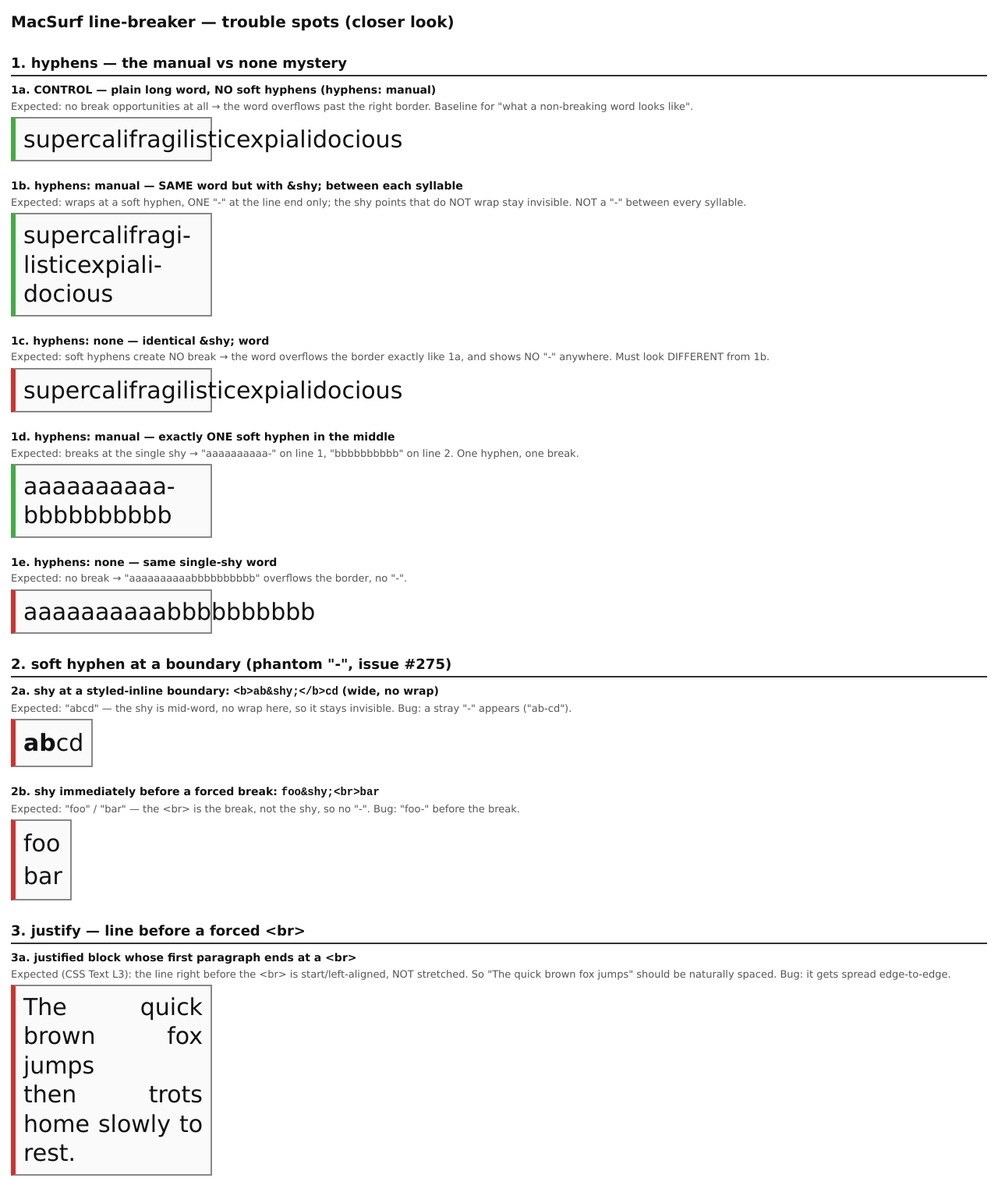
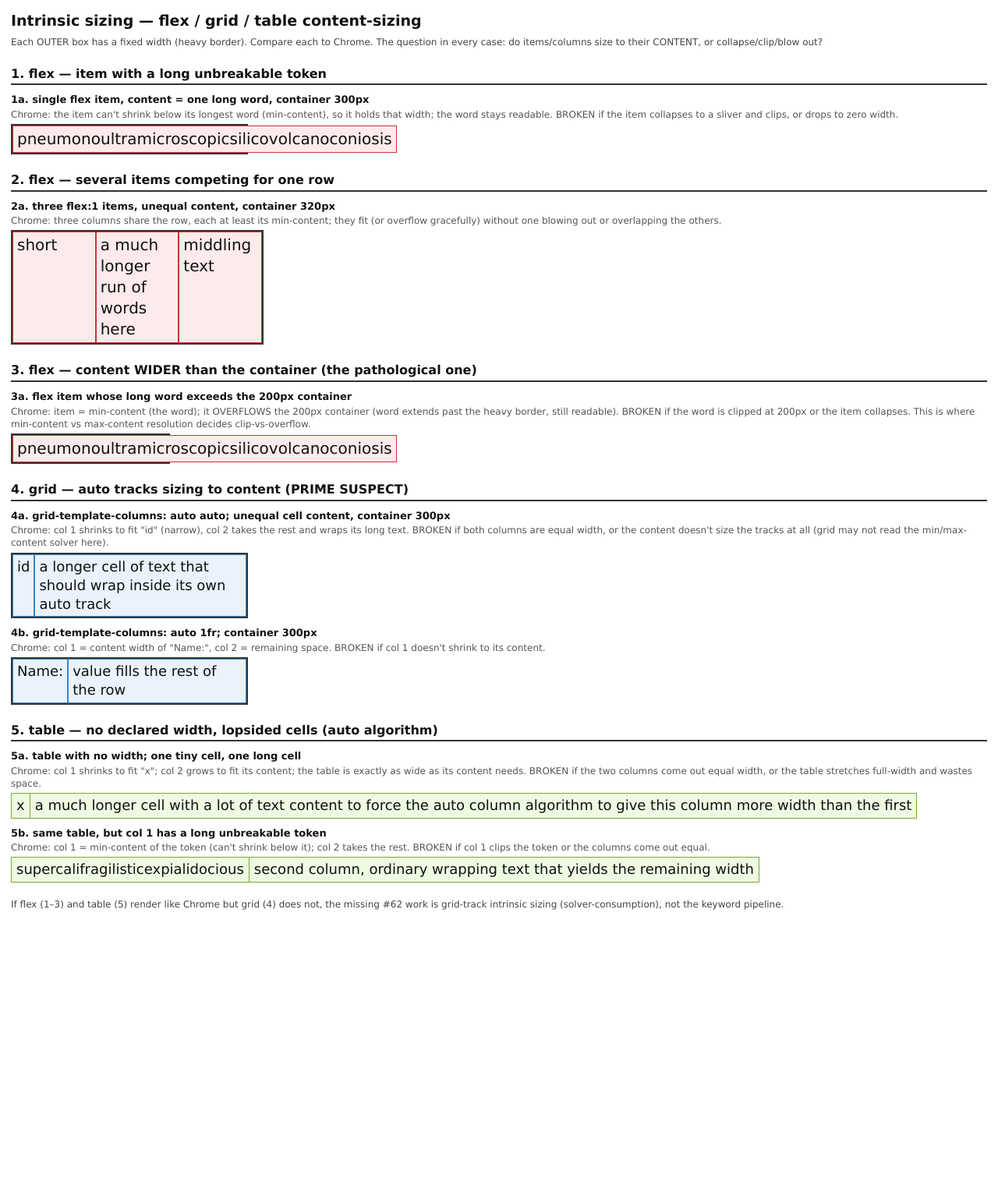
Before and after one commit to mplsllc/macsurf-web, a plain HTML site: page t.html in a window 1280 px wide. Shown: the top 1511 px of the page at 78% size. After the commit the page ends 1182 px from the top, so only its background shows below. Drawn offline with Linux system fonts and the light colour scheme.

Commit message:
t.html: adversarial intrinsic-sizing page (flex/grid/table content-sizing vs Chrome)

```diff
--- a/t.html
+++ b/t.html
@@ -3,105 +3,88 @@
 <head>
 <meta charset="utf-8">
 <meta name="viewport" content="width=device-width, initial-scale=1">
-<title>MacSurf line-breaker trouble spots (hyphens / justify-br / shy)</title>
+<title>MacSurf intrinsic sizing (flex / grid / table content-sizing) vs Chrome</title>
 <style>
-  body { font: 17px/1.4 Geneva, Verdana, sans-serif; margin: 14px; color: #111; background: #fff; }
-  h1 { font-size: 20px; margin: 0 0 10px; }
-  h2 { font-size: 18px; margin: 26px 0 8px; border-bottom: 2px solid #333; padding-bottom: 3px; }
-  .lbl { font-size: 14px; font-weight: bold; margin: 0 0 4px; }
-  .exp { font-size: 13px; color: #555; font-weight: normal; margin-top: 2px; }
-  .blk { margin: 0 0 22px; }
-  /* Test columns: BIG font so a stray/real hyphen is unmistakable; the border is
-     the box edge, so overflow (text past the border) vs break is obvious. */
-  .col   { width: 230px; border: 2px solid #888; padding: 8px 10px; background: #fafafa;
-           font-size: 30px; line-height: 1.25; }
-  .colW  { border: 2px solid #888; padding: 8px 10px; background: #fafafa;
-           font-size: 30px; display: inline-block; }
-  .bad { border-left: 6px solid #c33; }
-  .ok  { border-left: 6px solid #4a4; }
-  .hy-manual { hyphens: manual; }
-  .hy-none   { hyphens: none; }
-  .j         { text-align: justify; }
+  body { font: 16px/1.35 Geneva, Verdana, sans-serif; margin: 14px; color: #111; background: #fff; }
+  h1 { font-size: 19px; margin: 0 0 6px; }
+  h2 { font-size: 16px; margin: 22px 0 6px; border-bottom: 2px solid #333; padding-bottom: 2px; }
+  .lead { font-size: 12px; color: #444; margin: 0 0 12px; }
+  .lbl { font-size: 13px; font-weight: bold; margin: 10px 0 4px; }
+  .exp { font-size: 12px; color: #555; font-weight: normal; margin-top: 2px; }
+  /* Every test box is bordered so column/item edges are visible; the OUTER
+     container has a fixed width so overflow vs clip vs collapse is obvious. */
+  .cont  { border: 2px solid #333; background: #f4f4f4; margin-top: 4px; }
+  .flex  { display: flex; }
+  .item  { border: 1px solid #c33; background: #fdeaea; padding: 3px 5px; font-size: 20px; }
+  .grid2 { display: grid; grid-template-columns: auto auto; }
+  .gcell { border: 1px solid #38c; background: #eaf2fd; padding: 3px 5px; font-size: 18px; }
+  table.t { border-collapse: collapse; }
+  table.t td { border: 1px solid #7a3; background: #eefae2; padding: 3px 6px; font-size: 18px; }
+  .w300 { width: 300px; }
+  .w200 { width: 200px; }
+  .w320 { width: 320px; }
 </style>
 </head>
 <body>
 
-<h1>MacSurf line-breaker &mdash; trouble spots (closer look)</h1>
+<h1>Intrinsic sizing &mdash; flex / grid / table content-sizing</h1>
+<p class="lead">Each OUTER box has a fixed width (heavy border). Compare each to Chrome. The question in every case: do items/columns size to their CONTENT, or collapse/clip/blow&nbsp;out?</p>
 
 <!-- ============================================================= -->
-<h2>1. hyphens &mdash; the manual vs none mystery</h2>
+<h2>1. flex &mdash; item with a long unbreakable token</h2>
+<div class="lbl">1a. single flex item, content = one long word, container 300px
+  <div class="exp">Chrome: the item can't shrink below its longest word (min-content), so it holds that width; the word stays readable. BROKEN if the item collapses to a sliver and clips, or drops to zero width.</div></div>
+<div class="cont w300 flex"><div class="item" style="flex:1">pneumonoultramicroscopicsilicovolcanoconiosis</div></div>
 
-<div class="blk">
-  <div class="lbl">1a. CONTROL &mdash; plain long word, NO soft hyphens (hyphens: manual)
-    <div class="exp">Expected: no break opportunities at all &rarr; the word overflows past the right border. Baseline for "what a non-breaking word looks like".</div></div>
-  <div class="col ok hy-manual">supercalifragilisticexpialidocious</div>
-</div>
-
-<div class="blk">
-  <div class="lbl">1b. hyphens: manual &mdash; SAME word but with &amp;shy; between each syllable
-    <div class="exp">Expected: wraps at a soft hyphen, ONE "-" at the line end only; the shy points that do NOT wrap stay invisible. NOT a "-" between every syllable.</div></div>
-  <div class="col ok hy-manual">super&shy;cali&shy;fragi&shy;listic&shy;expiali&shy;docious</div>
-</div>
-
-<div class="blk">
-  <div class="lbl">1c. hyphens: none &mdash; identical &amp;shy; word
-    <div class="exp">Expected: soft hyphens create NO break &rarr; the word overflows the border exactly like 1a, and shows NO "-" anywhere. Must look DIFFERENT from 1b.</div></div>
-  <div class="col bad hy-none">super&shy;cali&shy;fragi&shy;listic&shy;expiali&shy;docious</div>
-</div>
-
-<div class="blk">
-  <div class="lbl">1d. hyphens: manual &mdash; exactly ONE soft hyphen in the middle
-    <div class="exp">Expected: breaks at the single shy &rarr; "aaaaaaaaaa-" on line 1, "bbbbbbbbbb" on line 2. One hyphen, one break.</div></div>
-  <div class="col ok hy-manual">aaaaaaaaaa&shy;bbbbbbbbbb</div>
-</div>
-
-<div class="blk">
-  <div class="lbl">1e. hyphens: none &mdash; same single-shy word
-    <div class="exp">Expected: no break &rarr; "aaaaaaaaaabbbbbbbbbb" overflows the border, no "-".</div></div>
-  <div class="col bad hy-none">aaaaaaaaaa&shy;bbbbbbbbbb</div>
+<!-- ============================================================= -->
+<h2>2. flex &mdash; several items competing for one row</h2>
+<div class="lbl">2a. three flex:1 items, unequal content, container 320px
+  <div class="exp">Chrome: three columns share the row, each at least its min-content; they fit (or overflow gracefully) without one blowing out or overlapping the others.</div></div>
+<div class="cont w320 flex">
+  <div class="item" style="flex:1">short</div>
+  <div class="item" style="flex:1">a much longer run of words here</div>
+  <div class="item" style="flex:1">middling text</div>
 </div>
 
 <!-- ============================================================= -->
-<h2>2. soft hyphen at a boundary (phantom "-", issue #275)</h2>
+<h2>3. flex &mdash; content WIDER than the container (the pathological one)</h2>
+<div class="lbl">3a. flex item whose long word exceeds the 200px container
+  <div class="exp">Chrome: item = min-content (the word); it OVERFLOWS the 200px container (word extends past the heavy border, still readable). BROKEN if the word is clipped at 200px or the item collapses. This is where min-content vs max-content resolution decides clip-vs-overflow.</div></div>
+<div class="cont w200 flex"><div class="item">pneumonoultramicroscopicsilicovolcanoconiosis</div></div>
 
-<div class="blk">
-  <div class="lbl">2a. shy at a styled-inline boundary: <code>&lt;b&gt;ab&amp;shy;&lt;/b&gt;cd</code> (wide, no wrap)
-    <div class="exp">Expected: "abcd" &mdash; the shy is mid-word, no wrap here, so it stays invisible. Bug: a stray "-" appears ("ab-cd").</div></div>
-  <div class="colW bad"><b>ab&shy;</b>cd</div>
+<!-- ============================================================= -->
+<h2>4. grid &mdash; auto tracks sizing to content (PRIME SUSPECT)</h2>
+<div class="lbl">4a. grid-template-columns: auto auto; unequal cell content, container 300px
+  <div class="exp">Chrome: col 1 shrinks to fit "id" (narrow), col 2 takes the rest and wraps its long text. BROKEN if both columns are equal width, or the content doesn't size the tracks at all (grid may not read the min/max-content solver here).</div></div>
+<div class="cont w300 grid2">
+  <div class="gcell">id</div>
+  <div class="gcell">a longer cell of text that should wrap inside its own auto track</div>
 </div>
 
-<div class="blk">
-  <div class="lbl">2b. shy immediately before a forced break: <code>foo&amp;shy;&lt;br&gt;bar</code>
-    <div class="exp">Expected: "foo" / "bar" &mdash; the &lt;br&gt; is the break, not the shy, so no "-". Bug: "foo-" before the break.</div></div>
-  <div class="colW bad">foo&shy;<br>bar</div>
+<div class="lbl">4b. grid-template-columns: auto 1fr; container 300px
+  <div class="exp">Chrome: col 1 = content width of "Name:", col 2 = remaining space. BROKEN if col 1 doesn't shrink to its content.</div></div>
+<div class="cont w300" style="display:grid; grid-template-columns:auto 1fr;">
+  <div class="gcell">Name:</div>
+  <div class="gcell">value fills the rest of the row</div>
 </div>
 
 <!-- ============================================================= -->
-<h2>3. justify &mdash; line before a forced &lt;br&gt;</h2>
+<h2>5. table &mdash; no declared width, lopsided cells (auto algorithm)</h2>
+<div class="lbl">5a. table with no width; one tiny cell, one long cell
+  <div class="exp">Chrome: col 1 shrinks to fit "x"; col 2 grows to fit its content; the table is exactly as wide as its content needs. BROKEN if the two columns come out equal width, or the table stretches full-width and wastes space.</div></div>
+<table class="t"><tr>
+  <td>x</td>
+  <td>a much longer cell with a lot of text content to force the auto column algorithm to give this column more width than the first</td>
+</tr></table>
 
-<div class="blk">
-  <div class="lbl">3a. justified block whose first paragraph ends at a &lt;br&gt;
-    <div class="exp">Expected (CSS Text L3): the line right before the &lt;br&gt; is start/left-aligned, NOT stretched. So "The quick brown fox jumps" should be naturally spaced. Bug: it gets spread edge-to-edge.</div></div>
-  <div class="col bad j">The quick brown fox jumps<br>then trots home slowly to rest.</div>
-</div>
+<div class="lbl">5b. same table, but col 1 has a long unbreakable token
+  <div class="exp">Chrome: col 1 = min-content of the token (can't shrink below it); col 2 takes the rest. BROKEN if col 1 clips the token or the columns come out equal.</div></div>
+<table class="t"><tr>
+  <td>supercalifragilisticexpialidocious</td>
+  <td>second column, ordinary wrapping text that yields the remaining width</td>
+</tr></table>
 
-<div class="blk">
-  <div class="lbl">3b. CONTROL &mdash; same text justified with NO &lt;br&gt;
-    <div class="exp">Expected: interior lines stretched to the border; only the true LAST line ("rest.") left-aligned.</div></div>
-  <div class="col ok j">The quick brown fox jumps then trots home slowly to rest.</div>
-</div>
+<p class="lead" style="margin-top:20px;">If flex (1&ndash;3) and table (5) render like Chrome but grid (4) does not, the missing #62 work is grid-track intrinsic sizing (solver-consumption), not the keyword pipeline.</p>
 
-
-<div class="blk">
-  <div class="lbl">1f. LITERAL U+00AD byte in the source (NOT &amp;shy;) — does the raw soft-hyphen byte survive to font_split?
-    <div class="exp">Prices the parser fix. This word has ACTUAL U+00AD bytes, not the &shy; entity. If the fixes810b byte-dump now shows c2 ad (or this renders differently from 1b), the strip is in ENTITY DECODE = narrow/cheap. If still len=34/stripped, the strip is in DOM text normalization = deep.</div></div>
-  <div class="col ok hy-manual">super­califragilistic­expialidocious</div>
-</div>
-
-<div class="blk">
-  <div class="lbl">1g. shy on a STYLE boundary: super<b>cali&shy;</b>docious (known limitation #275)
-    <div class="exp">The &shy; sits at the edge of the &lt;b&gt; run, so it fragments across a different style and the fixes811 same-style coalesce can NOT merge it. Expected after the fix: 1b/1c/1d/1e read clean; THIS row may still show a stray "-" at the bold boundary. Documents the deliberate gap, not a regression.</div></div>
-  <div class="col hy-manual" style="border-left:6px solid #c93">super<b>cali­</b>docious</div>
-</div>
 </body>
 </html>
```
